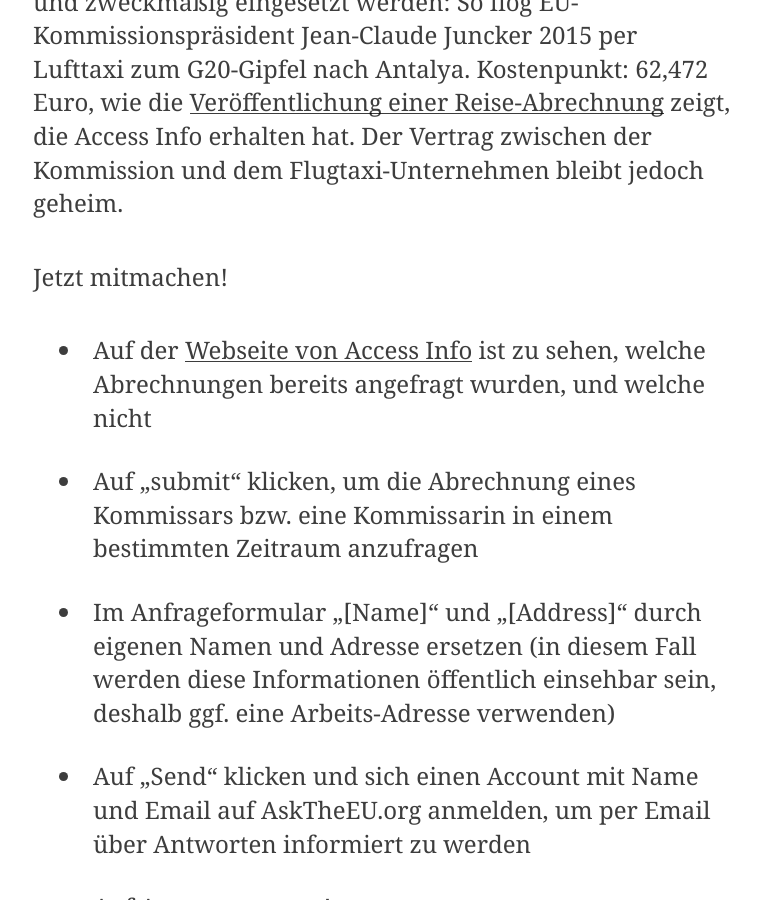
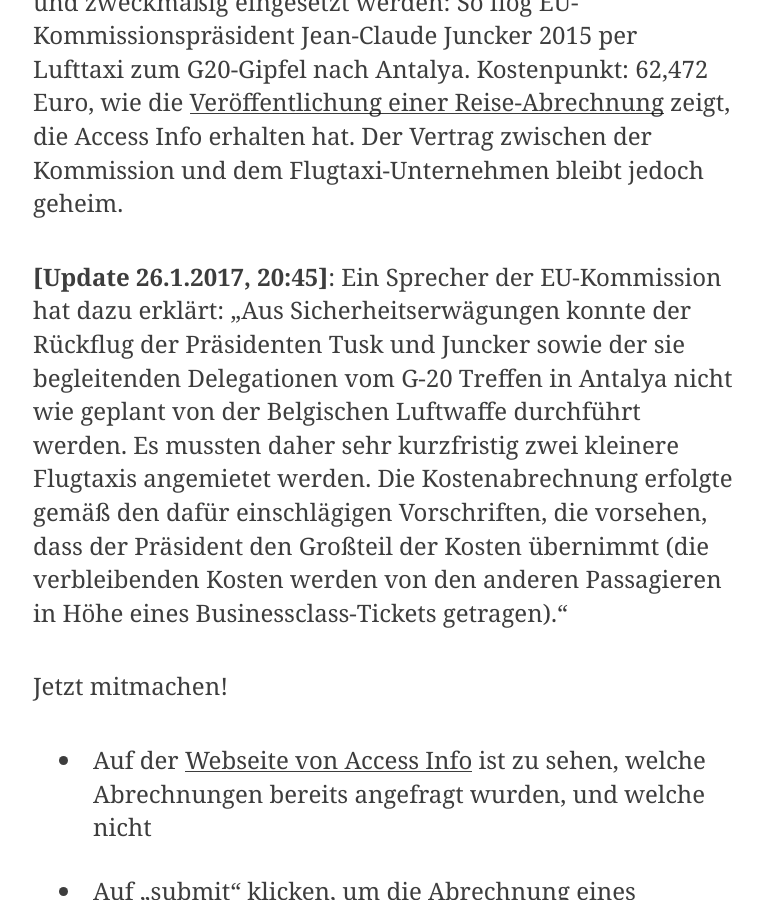
Before and after one commit to okfde/blog.fragdenstaat.de, a Jekyll site: the page built from _posts/2017/2017-01-26-spesen.md, in a window 1280 px wide and 900 px high, scrolled down 1766 px. Shown: the whole window, without its empty margins (257-1020 px from the left). Built offline with Jekyll 4.4.1, drawn with Linux system fonts in a browser that asks for light colours; some of the changed text lies outside the part shown.

Commit message:
Update 2017-01-26-spesen.md

```diff
--- a/_posts/2017/2017-01-26-spesen.md
+++ b/_posts/2017/2017-01-26-spesen.md
@@ -17,6 +17,8 @@
 
 Bereits erste öffentlich gewordene Informationen werfen die Frage auf, ob EU-Mittel für Reisen der Kommissare sparsam und zweckmäßig eingesetzt werden: So flog EU-Kommissionspräsident Jean-Claude Juncker 2015 per Lufttaxi zum G20-Gipfel nach Antalya. Kostenpunkt: 62,472 Euro, wie die [Veröffentlichung einer Reise-Abrechnung](https://www.asktheeu.org/en/request/3530/response/11901/attach/3/JC%20Gestem%202016%206050.pdf) zeigt, die Access Info erhalten hat. Der Vertrag zwischen der Kommission und dem Flugtaxi-Unternehmen bleibt jedoch geheim.
 
+<strong>[Update 26.1.2017, 20:45]</strong>: Ein Sprecher der EU-Kommission hat dazu erklärt: „Aus Sicherheitserwägungen konnte der Rückflug der Präsidenten Tusk und Juncker sowie der sie begleitenden Delegationen vom G-20 Treffen in Antalya nicht wie geplant von der Belgischen Luftwaffe durchführt werden. Es mussten daher sehr kurzfristig zwei kleinere Flugtaxis angemietet werden. Die Kostenabrechnung erfolgte gemäß den dafür einschlägigen Vorschriften, die vorsehen, dass der Präsident den Großteil der Kosten übernimmt (die verbleibenden Kosten werden von den anderen Passagieren in Höhe eines Businessclass-Tickets getragen)."
+
 Jetzt mitmachen!
 
 - Auf der [Webseite von Access Info](https://www.access-info.org/commissioners-expenses) ist zu sehen, welche Abrechnungen bereits angefragt wurden, und welche nicht
```
